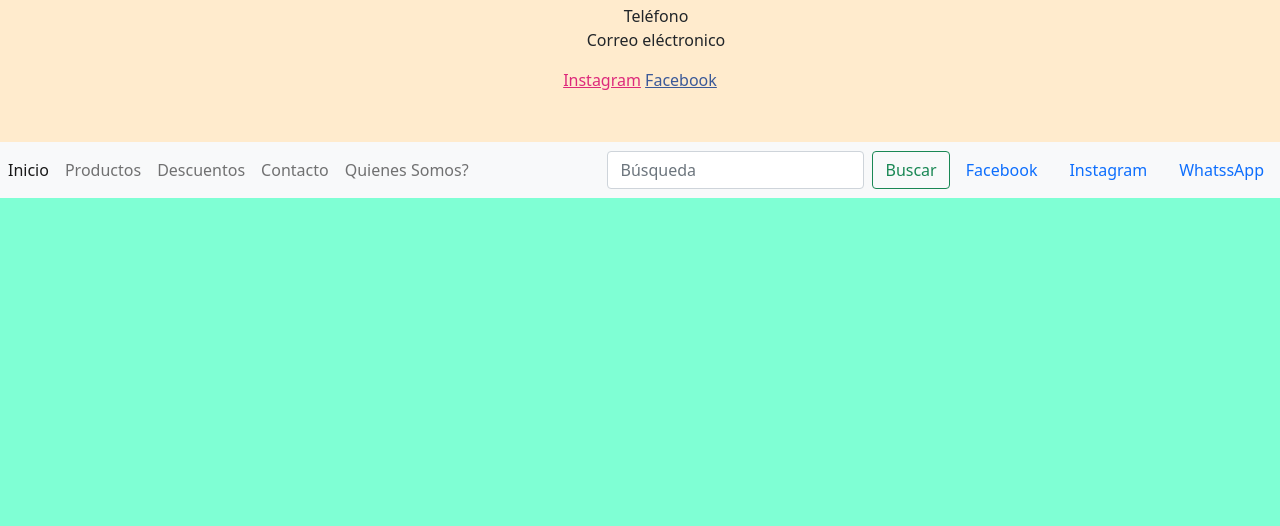
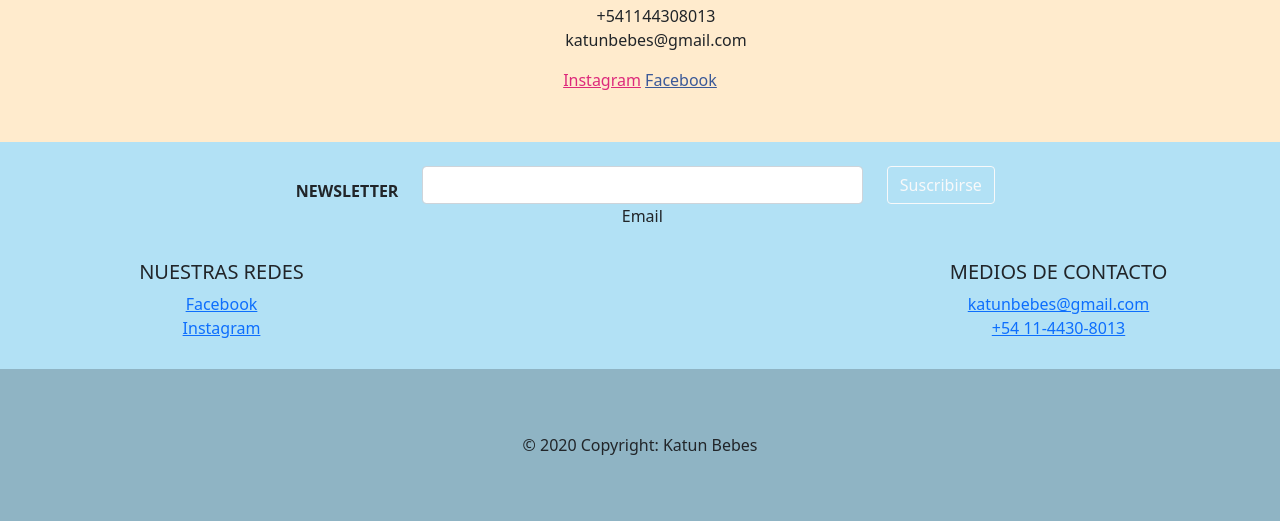
Before and after one commit to MolinaRebeca01/Proyecto-Final, a website: page Pages/contacto.html in a window 1280 px wide. Shown: the part 673-1199 px from the top of the page. Before the commit the page ends 871 px from the top, so only its background shows below. Drawn offline with Linux system fonts and the light colour scheme.

Commit message:
proyecto final

```diff
--- a/Assets/scss/style.scss
+++ b/Assets/scss/style.scss
@@ -9,7 +9,10 @@
 body {
     width: 100%;
     height: 100%;
-    background-color: aquamarine;
+}
+
+.navbar{
+    background-color: #b2e1f5;
 }
 
 h1 {
@@ -35,9 +38,9 @@ h1 {
 }
 
 p {
-    display: inline-block;
     padding: 5%;
-    text-align: center; /* ESTILIZADO QUIENES SOMOS*/
+    text-align: center;
+    margin: 5px; /* ESTILIZADO QUIENES SOMOS*/
 }
 
 h3 {
@@ -96,17 +99,14 @@ div h1 {
 
 /*Estilizado del Formulario página Contacto*/
 
-.gridContainer{
-    display: grid;
-    grid-template-columns: 2;
-    grid-template-rows: 1;
+
+h2{
+    text-align: center;
 }
 
 .form {
     text-align: center;
     justify-content: left;
-    width: 100%;
-    grid-template-columns:max-content;
 }
 
 .contactoSect {
@@ -115,13 +115,12 @@ div h1 {
     padding: 50px;
 }
 
-
 .form__contact {
     display: inline-block;
     align-content: center;
     border-radius: 5px;
     padding: 50px;
-    width: 100%;
+    width: 50%;
 }
 
 .cardContact {
@@ -132,6 +131,7 @@ div h1 {
 
 .formLista {
     list-style: none;
+    text-align: center;
 }
 
 .botonFacebook {
@@ -150,4 +150,12 @@ div h1 {
     }
 }
 
-/*Estilizado Footer*/
+/*Estilizado de footer*/
+
+.row{
+    justify-content: space-between;
+}
+
+.fooColor{
+    background-color: #b2e1f5;
+}
--- a/Pages/contacto.html
+++ b/Pages/contacto.html
@@ -6,6 +6,7 @@
     <meta http-equiv="X-UA-Compatible" content="IE=edge">
     <meta name="viewport" content="width=device-width, initial-scale=1.0">
     <meta name="keywords" content="indumentaria, infantil, ropa de bebe, bebes, niños,">
+    <link rel="icon" type="image/ico" href="./../Assets/imagenes/favicon.ico">
     <link rel="preconnect" href="https://fonts.googleapis.com">
     <link rel="preconnect" href="https://fonts.gstatic.com" crossorigin>
     <link href="https://fonts.googleapis.com/css2?family=Indie+Flower&display=swap" rel="stylesheet">
@@ -80,8 +81,8 @@
                     <div class="cardContact">
                         <h2>Contacto</h2>
                         <ul class="formLista">
-                            <li>Teléfono</li>
-                            <li>Correo eléctronico</li>
+                            <li>+541144308013</li>
+                            <li>katunbebes@gmail.com</li>
                         </ul>
                     </div>
                     <div class="cardContact">
@@ -93,47 +94,65 @@
         </div>
     </main>
 
-    <footer>
-        <nav class="navbar navbar-expand-lg navbar-light bg-light">
-            <div class="collapse navbar-collapse" id="navbarSupportedContent">
-                <ul class="navbar-nav me-auto mb-2 mb-lg-0">
-                    <li class="nav-item">
-                        <a class="nav-link active" aria-current="page" href="./../index.html">Inicio</a>
+    <footer class="fooColor text-center">
+        <div class="container p-4">
+            <section class="">
+                <form action="">
+                    <div class="row d-flex justify-content-center">
+                        <div class="col-auto">
+                            <p class="pt-2">
+                                <strong>NEWSLETTER</strong>
+                            </p>
+                        </div>
+
+                        <div class="col-md-5 col-12">
+                            <div class="form-outline mb-4">
+                                <input type="email" id="form5Example21" class="form-control" />
+                                <label class="form-label" for="form5Example21">Email</label>
+                            </div>
+                        </div>
+
+                        <div class="col-auto">
+                            <button type="submit" class="btn btn-outline-light mb-4">
+                                Suscribirse
+                            </button>
+                        </div>
+                    </div>
+
+                </form>
+            </section>
+            <section class="">
+                <div class="row">
+                    <div class="col-lg-3 col-md-6 mb-4 mb-md-0">
+                        <h5 class="text-uppercase">Nuestras Redes</h5>
+                        <ul class="list-unstyled mb-0">
+                            <li>
+                                <a href="https://www.facebook.com/katunbebes/" class="contactoPersonal"
+                                    target="_blank">Facebook</a>
                             </li>
-                    <li class="nav-item">
-                        <a class="nav-link" href="./../Pages/productos.html">Productos</a>
-                    </li>
-                    <li class="nav-item">
-                        <a class="nav-link" href="./../Pages/descuentos.html">Descuentos</a>
-                    </li>
-                    <li class="nav-item">
-                        <a class="nav-link" href="./../Pages/contacto.html">Contacto</a>
-                    </li>
-                    <li class="nav-item">
-                        <a class="nav-link" href="./../Pages/quienessomos.html">Quienes Somos?</a>
+                            <li>
+                                <a href="https://www.instagram.com/katunbebes/" class="contactoPersonal"
+                                    target="_blank">Instagram</a>
                             </li>
                         </ul>
-                <form class="d-flex">
-                    <input class="form-control me-2" type="search" placeholder="Búsqueda" aria-label="Búsqueda">
-                    <button class="btn btn-outline-success" type="submit">Buscar</button>
-                </form>
-                <ul class="nav justify-content-end">
-                    <li class="nav-item">
-                        <a class="nav-link active" aria-current="page" href="https://www.facebook.com/katunbebes"
-                            target="_blank">Facebook</a>
+                    </div>
+                    <div class="col-lg-3 col-md-6 mb-4 mb-md-0">
+                        <h5 class="text-uppercase">Medios de contacto</h5>
+                        <ul class="list-unstyled mb-0">
+                            <li>
+                                <a href="#!" class="contactoPersonal">katunbebes@gmail.com</a>
                             </li>
-                    <li class="nav-item">
-                        <a class="nav-link" href="https://www.instagram.com/katunbebes/" target="_blank">Instagram</a>
-                    </li>
-                    <li class="nav-item">
-                        <a class="nav-link"
-                            href="https://api.whatsapp.com/message/HYFZJ2S5ERPDN1?autoload=1&app_absent=0"
-                            target="_blank">WhatssApp</a>
+                            <li>
+                                <a href="#!" class="contactoPersonal">+54 11-4430-8013</a>
                             </li>
                         </ul>
                     </div>
                 </div>
-        </nav>
+            </section>
+        </div>
+        <div class="text-center" style="background-color: rgba(0, 0, 0, 0.2);">
+            <p>© 2020 Copyright: Katun Bebes</p>
+        </div>
     </footer>
     <script src="./../Assets/js/bootstrap.bundle.min.js"></script>
 </body>
```
Also changed, not shown: Pages/descuentos.html (+52 -33 lines), Pages/productos.html (+52 -33 lines), Pages/quienessomos.html (+52 -33 lines), index.html (+54 -26 lines), package.json (+133 -132 lines), Assets/css/style.css, Assets/imagenes/iconfinder-social-media-applications-3instagram-4102579_113804.png (added), Assets/imagenes/whatsapp_socialnetwork_17360.png (added), 1 other file. Lines whose indentation alone changed are shown as unchanged.
